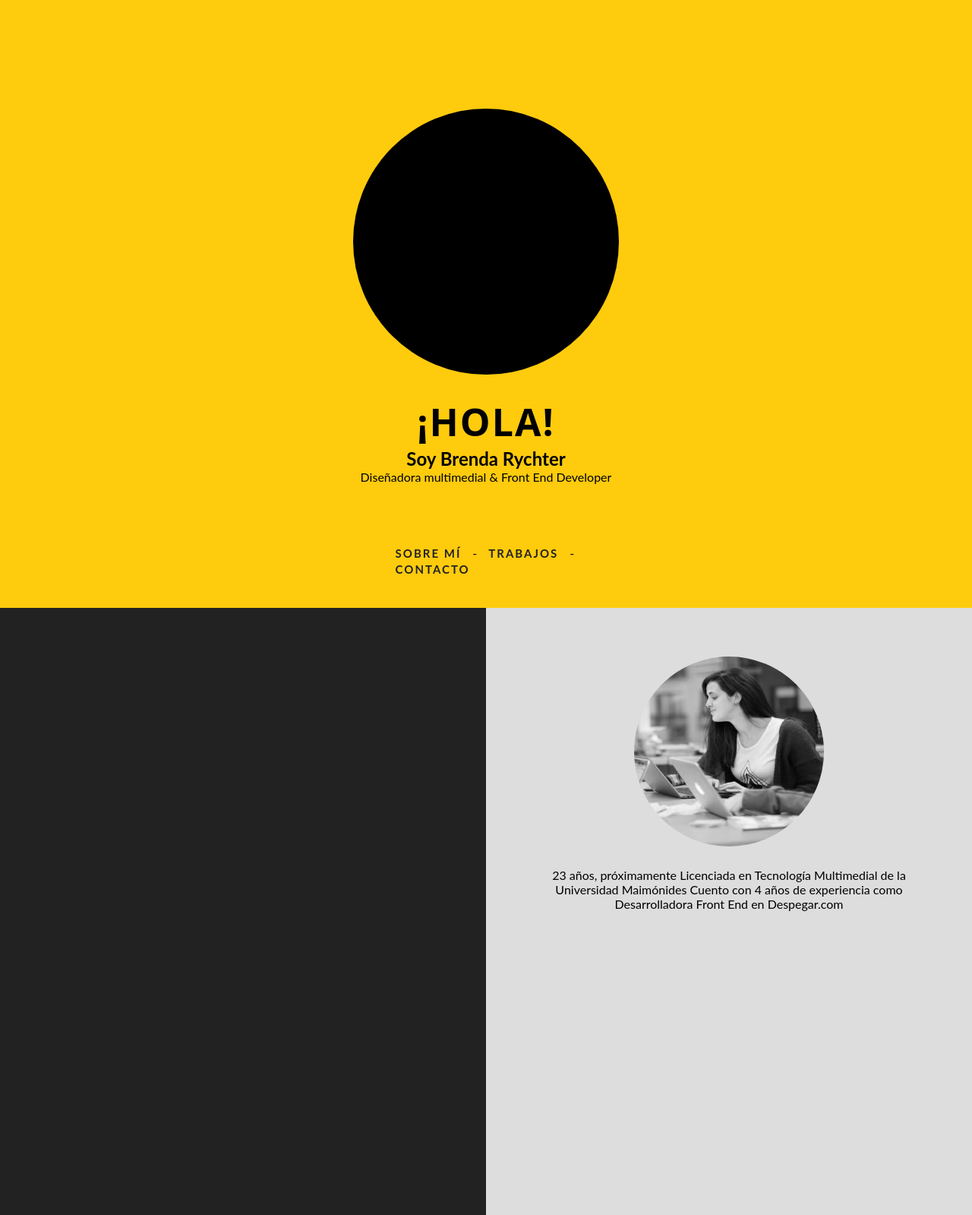
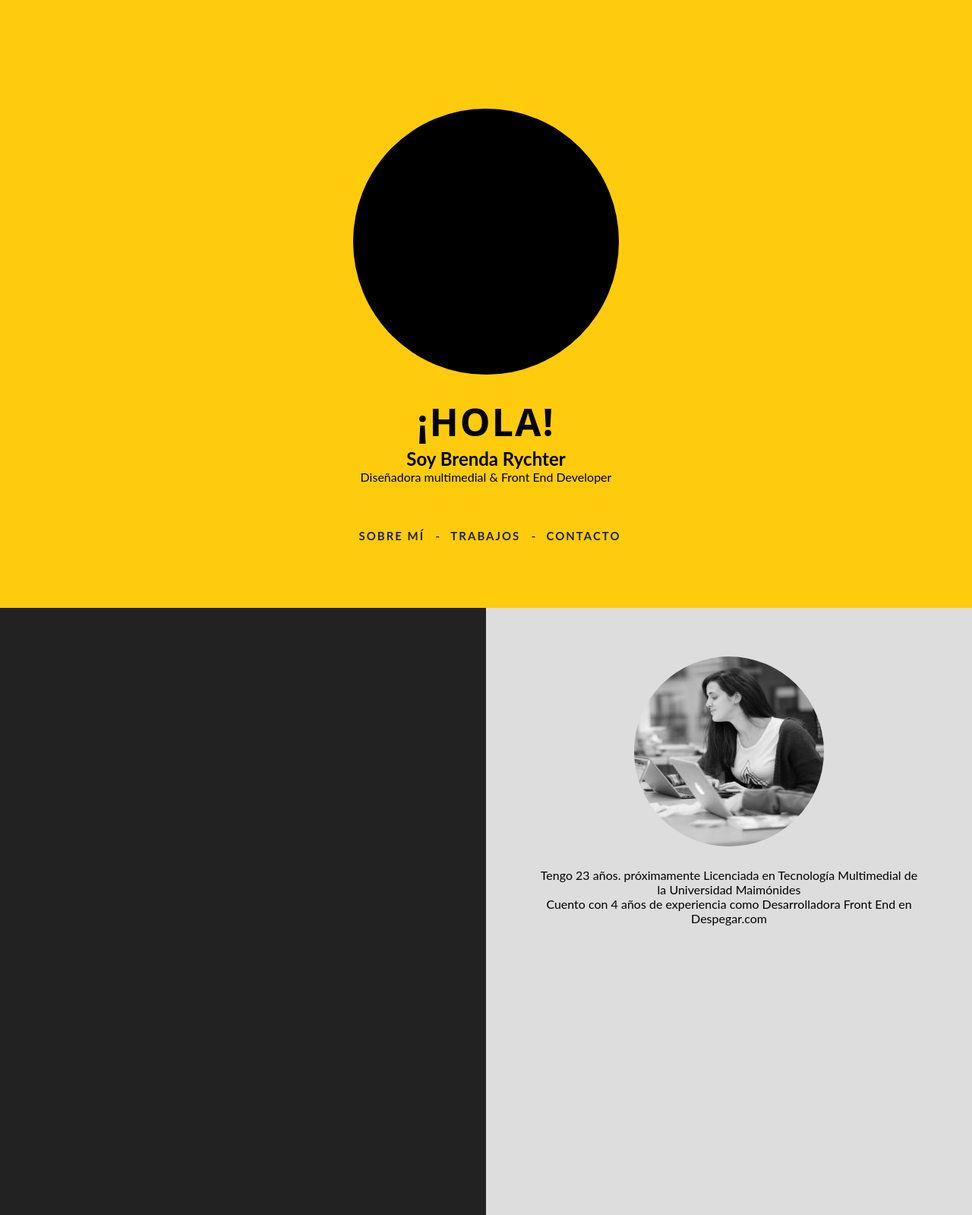
Before and after one commit to brendarychter/brychter, a PHP site: page /index_v2.html in a window 1280 px wide. Shown: the top 1599 px of the page at 76% size. Run offline with PHP 8.4, Linux system fonts and the light colour scheme; style sheets or scripts are compiled from the project's sources.

Commit message:
dsn navbar

```diff
--- a/index_v2.html
+++ b/index_v2.html
@@ -37,11 +37,11 @@
             </div>
             <nav>
                 <ul>
-                  <li><a href="#">Sobre m&iacute;</a></li>
+                  <li class="item-nav"><a href="#">Sobre m&iacute;</a></li>
                   <li>-</li>
-                  <li><a href="#">Trabajos</a></li>
+                  <li class="item-nav"><a href="#">Trabajos</a></li>
                   <li>-</li>
-                  <li><a href="#">Contacto</a></li>
+                  <li class="item-nav"><a href="#">Contacto</a></li>
                 </ul>
             </nav>
         </article>
@@ -58,8 +58,9 @@
             </aside>
             <article>
                 <img src="img/brenda_rychter.jpg" class="img-responsive" alt="Brenda Yael Rychter" title="Brenda Yael Rychter" />
-                <p>23 a&ntilde;os, pr&oacute;ximamente Licenciada en Tecnolog&iacute;a Multimedial de la Universidad Maim&oacute;nides
-                Cuento con 4 a&ntilde;os de experiencia como Desarrolladora Front End en Despegar.com</p>
+                <p>Tengo 23 a&ntilde;os. pr&oacute;ximamente Licenciada en Tecnolog&iacute;a Multimedial de la Universidad Maim&oacute;nides</p>
+                <p>Cuento con 4 a&ntilde;os de experiencia como Desarrolladora Front End en Despegar.com</p>
+                <p>
             </article>
         </section>
         <!-- End Section Info-->
--- a/scss/styles.css
+++ b/scss/styles.css
@@ -88,7 +88,11 @@
         vertical-align: top;
         background: #000;
         margin-bottom: 8%; }
-        @media (min-width: 1px) and (max-width: 1024px) {
+        @media (min-width: 1px) and (max-width: 400px) {
+          body header article .intro-container .intro-circle {
+            width: 250px;
+            height: 250px; } }
+        @media (min-width: 401px) and (max-width: 1024px) {
           body header article .intro-container .intro-circle {
             width: 300px;
             height: 300px; } }
@@ -103,33 +107,51 @@
         text-transform: uppercase; }
       body header article .intro-container p {
         margin-bottom: 20px; }
-  body nav {
-    text-transform: uppercase;
-    display: block;
-    height: 50px;
-    width: 21%;
+  body nav ul {
+    list-style: none;
+    margin: 0;
+    padding: 0;
+    text-align: center;
+    width: 100%;
     position: absolute;
-    bottom: 4%;
-    margin: 0 auto;
-    left: 0;
-    right: 0; }
+    bottom: 10%; }
     body nav ul li {
-      float: left; }
+      display: inline;
+      padding-left: 10px; }
       body nav ul li a {
+        display: inline-block;
+        padding-bottom: 10px;
         text-decoration: none;
         font-size: 15px;
         color: #222;
         letter-spacing: 2px;
-        line-height: 1px;
+        line-height: 10px;
         font-weight: 200;
         transition: all 0.3s ease 0s;
         cursor: pointer;
-        padding: 10px 15px;
-        display: block;
-        font-weight: bold; }
+        font-weight: bold;
+        text-transform: uppercase;
+        position: relative; }
       body nav ul li :hover {
-        color: #ffcb0d;
+        color: #fff;
         text-decoration: none; }
+    body nav ul li.item-nav > a:before {
+      content: "";
+      position: absolute;
+      width: 100%;
+      height: 2px;
+      bottom: 0;
+      left: 0;
+      background-color: #fff;
+      visibility: hidden;
+      -webkit-transform: scaleX(0);
+      transform: scaleX(0);
+      -webkit-transition: all 0.3s ease-in-out 0s;
+      transition: all 0.3s ease-in-out 0s; }
+    body nav ul li.item-nav > a:hover:before {
+      visibility: visible;
+      -webkit-transform: scaleX(1);
+      transform: scaleX(1); }
   body main section {
     height: 100vh;
     display: -webkit-flex;
--- a/scss/styles.scss
+++ b/scss/styles.scss
@@ -38,7 +38,11 @@
 					vertical-align: top;
 					background: #000;
 					margin-bottom: 8%;
-					@media (min-width: 1px) and (max-width: 1024px){
+					@media (min-width: 1px) and (max-width: 400px){
+						width: 250px;
+						height: 250px;
+					}
+					@media (min-width: 401px) and (max-width: 1024px){
 						width: 300px;
 						height: 300px;
 					}
@@ -61,35 +65,56 @@
 		}
 	}
 	nav{
-	    text-transform: uppercase;
-	    display: block;
-	    height: 50px;
-	    width: 21%;
-	    position: absolute;
-	    bottom: 4%;
-	    margin: 0 auto;
-	    left: 0;
-	    right: 0;
 	    ul{
+		    list-style:none;
+		    margin:0;
+		    padding:0;
+		    text-align:center;
+		    width: 100%;
+		    position: absolute;
+		    bottom: 10%;
 	    	li{
-	    		float: left;
+	    		display:inline;
+	    		padding-left: 10px;
 	    		a{
-	    			text-decoration: none;
+	    			display:inline-block;
+    				padding-bottom:10px;
+    				text-decoration: none;
 				    font-size: 15px;
 				    color: #222;
 				    letter-spacing: 2px;
-				    line-height: 1px;
+				    line-height: 10px;
 				    font-weight: 200;
 				    transition: all 0.3s ease 0s;
 				    cursor: pointer;
-				    padding: 10px 15px;
-	    			display: block;
 	    			font-weight: bold;
-	    		}:hover{
-		    		color: #ffcb0d;
+	    			text-transform: uppercase;
+	    			position: relative;
+	    		}
+	    		:hover{
+		    		color: #fff;
 					text-decoration: none;
 				}
 	    	}
+	    	li.item-nav > a:before {
+				content: "";
+				position: absolute;
+				width: 100%;
+				height: 2px;
+				bottom: 0;
+				left: 0;
+				background-color: #fff;
+				visibility: hidden;
+				-webkit-transform: scaleX(0);
+				transform: scaleX(0);
+				-webkit-transition: all 0.3s ease-in-out 0s;
+				transition: all 0.3s ease-in-out 0s;
+			}
+			li.item-nav > a:hover:before {
+				visibility: visible;
+				-webkit-transform: scaleX(1);
+				transform: scaleX(1);
+			}
 	    }
 	}
 	main{
@@ -164,6 +189,7 @@
 				}
 				article{
 					height: 70vh;
+					//height: 100vh;
 				}
 			}
 		}
```
Also changed, not shown: 1 other file.
